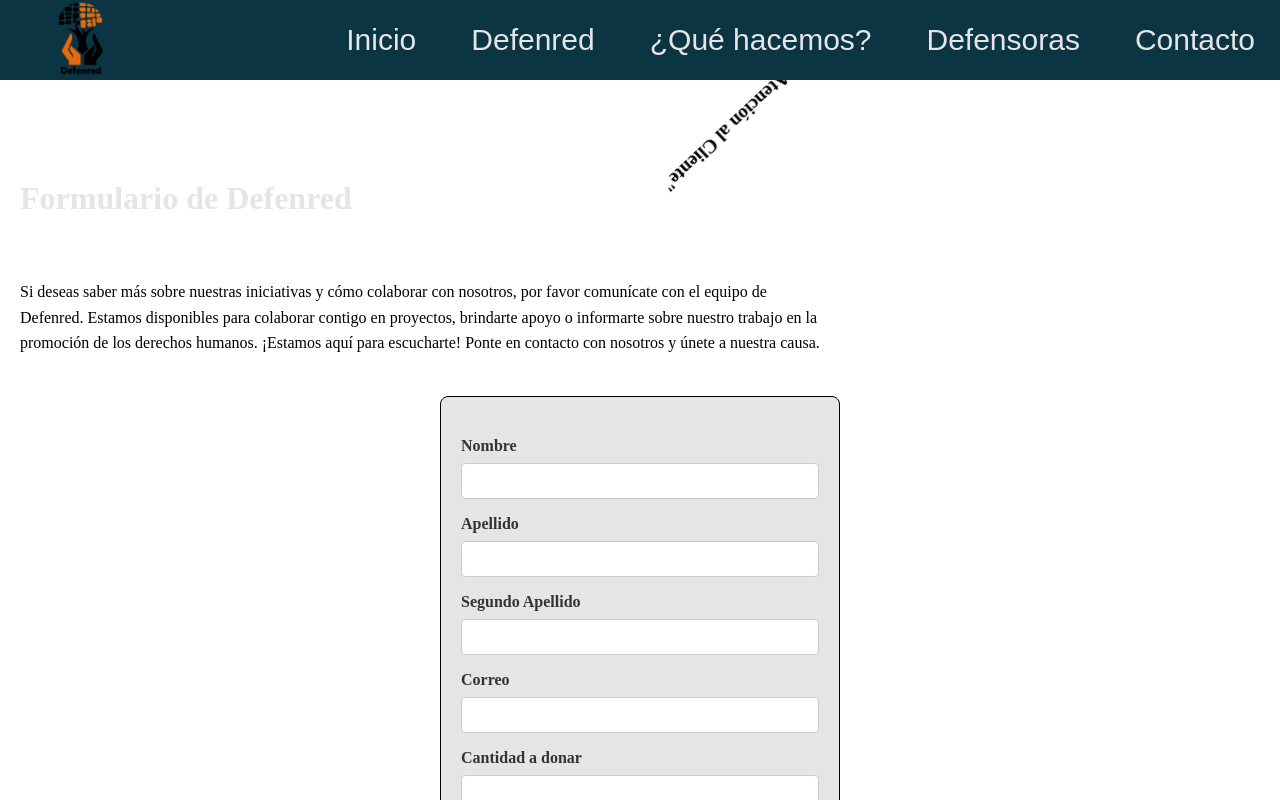
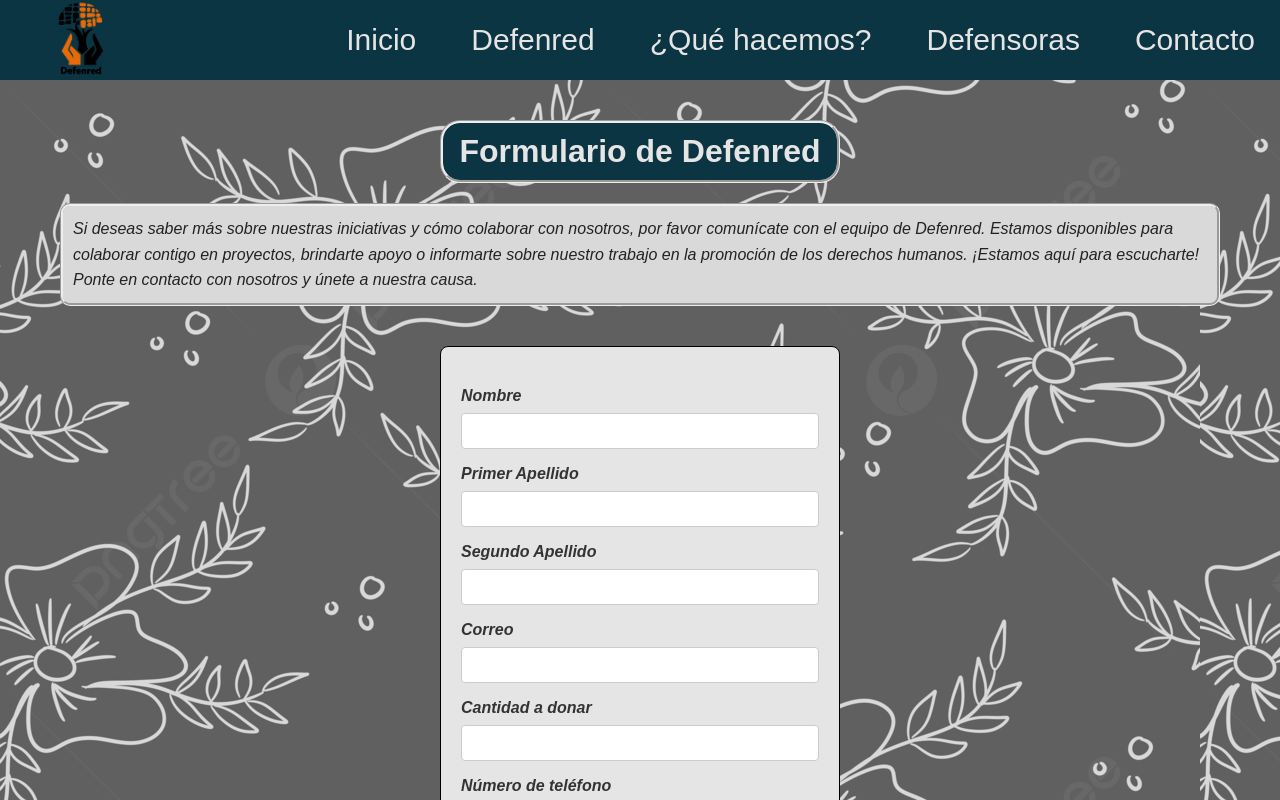
Before and after one commit to InkCapac/DANI_NODE, a React (Vite) app in the folder DEFENRED/: page /contacto in a window 1280 px wide. Shown: the top 800 px of the page. Built offline with nearby package versions, Linux system fonts and the light colour scheme.

Commit message:
CAMBIOS 23-02
:)

```diff
--- a/DEFENRED/src/componentes/Formulario.tsx
+++ b/DEFENRED/src/componentes/Formulario.tsx
@@ -53,7 +53,7 @@ const Formulario: React.FC = () => {
       </div>
 
       <div className="form-group">
-        <label htmlFor="apellido">Apellido</label>
+        <label htmlFor="apellido">Primer Apellido</label>
         <input id="apellido" type="text" ref={apellido} required />
       </div>
 
--- a/DEFENRED/src/componentes/css/formulario.css
+++ b/DEFENRED/src/componentes/css/formulario.css
@@ -7,6 +7,8 @@
 }
 .form-container {
     display: flex;
+    font-family: 'Readex Pro', sans-serif;
+    font-weight: 400;
     flex-direction: column;
     gap: 1rem;
     max-width: 400px;
@@ -14,7 +16,6 @@
     padding: 40px 20px;
     border: 1px solid;
     border-radius: 8px;
-    background-color: var(--white);
   }
 
   .form-group {
@@ -24,26 +25,33 @@
   }
 
   .form-group label {
+    font-style: italic;
     font-weight: bold;
-    color: #333;
+    color: var(--black);
   }
 
   .form-group input {
     padding: 8px;
-    border: 1px solid #ccc;
-    border-radius: 4px;
+    border: 1px groove var(--white);
+    color: var(--black);
+    border-radius: 10px;
     font-size: 16px;
+    transition: all ease 0.5s;
+  }
+  .form-group input:focus {
+    background-color: var(--blue);
+    color: var(--white);
   }
 
   .submit-button {
     padding: 10px 20px;
     background-color: var(--blue);
     color: var(--white);
-    border: none;
-    border-radius: 4px;
+    border-style: groove;
+    border-radius: 10px;
     font-size: 16px;
     cursor: pointer;
-    transition: background-color 0.3s ease;
+    transition: all 0.3s ease;
   }
 
   .submit-button:hover {
--- a/DEFENRED/src/linkedPages/contacto.tsx
+++ b/DEFENRED/src/linkedPages/contacto.tsx
@@ -1,30 +1,31 @@
 import Formulario from "../componentes/Formulario";
 import Footer from "../componentes/Footer";
 import "./css_pages/contacto.css";
-import { useParallax } from "react-scroll-parallax";
 
 const Contacto = () => {
-  //AVERIGUAR MÁS EN LA PÁGINA OFICIAL DE PARALLAX (React Scroll Parallax)
-  const parallax = useParallax<HTMLDivElement>({
-    rotate: [0, 200],
-    speed: 10,
-  });
+  //AVERIGUAR MÁS EN LA PÁGINA OFICIAL DE PARALLAX
   //En caso de no usar un const parallax, eliminarlo
-  /*
-      const parallax2 = useParallax<HTMLDivElement>({
-        rotate: [0, -360],
-      });*/
   return (
     <div id="root">
+      <head>
+        {/*Meta título*/}
+        <title>Contacta con Nosotras | Asistencia Personalizada y Atención al Cliente</title>
+        {/*Meta descripción*/}
+        <meta name="Si deseas saber más sobre nuestras iniciativas y cómo colaborar con nosotros, por favor comunícate con el equipo de Defenred. Estamos disponibles para colaborar contigo en proyectos,brindarte apoyo o informarte sobre nuestro trabajo en la promoción de los derechos humanos. ¡Estamos aquí para escucharte! Ponte en contacto con nosotros y únete a nuestra causa." />
+        {/*Lista de keywords*/}
+        <meta name="keywords" content="Contacto Defenred, Asistencia personalizada Defenred, Colaboración Defenred" />
+      </head>
       <main>
-        <div className="background">
+        <div className="background-contacto">
           <h2 className="contact-title">Formulario de Defenred</h2>
-          <div ref={parallax.ref}>
-            <h3 className="meta-contact-title">
-              Contacta con Nosotras | Asistencia Personalizada y Atención al
-              Cliente"
-            </h3>
-          </div>
+          {/*
+            <div>
+              <h3 className="meta-contact-title">
+                Contacta con Nosotras | Asistencia Personalizada y Atención al
+                Cliente
+              </h3>
+            </div>
+          */}
           <p className="contact-info">
             Si deseas saber más sobre nuestras iniciativas y cómo colaborar con
             nosotros, por favor comunícate con el equipo de Defenred. Estamos
--- a/DEFENRED/src/linkedPages/css_pages/contacto.css
+++ b/DEFENRED/src/linkedPages/css_pages/contacto.css
@@ -5,32 +5,59 @@
     --blue: rgb(12, 53, 67);
     --gray: rgb(217, 217, 217);
 }
-body{
-    background-color: var(--white);
+.background-contacto{
+    background-image: url(/src/assets/img/grayFlower_background.jpg);
+    padding: 20px;
 }
     .contact-title {
-        margin: 100px 20px 20px;
-        font-size: xx-large;
+        display: flex;
+        font-family: 'Montserrat', sans-serif;
+        font-weight: 800;
+        justify-content: center;
+        margin: 20px 420px;
+        font-size: 2rem;
         color: var(--white);
+        background-color: var(--blue);
+        transition: all ease 0.5s;
+        border-style: groove;
+        border-radius: 20px;
+        padding: 10px;
+    }
+    .contact-title:hover {
+        background-color: var(--orange);
     }
 
+    /*
     .meta-contact-title {
         margin: 20px;
         font-size: 1.2rem;
     }
-
+    */
     .keywords {
         color: var(--blue);
     }
 
     .contact-info {
-        margin: 20px;
-        line-height: 1.6; /* Mejor legibilidad */
-        max-width: 800px; /* Evita líneas muy largas */
+        display: flex;
+        font-family: 'Readex Pro', sans-serif;
+        font-weight: 400;
+        margin: 10px;
+        line-height: 1.6;
+        background-color: var(--gray);
+        color: var(--black);
+        border-style: groove;
+        border-radius: 10px;
+        padding: 10px;
+        margin: 20px 40px;
+        font-style: italic;
+        transition: all ease 0.5s;
+    }
+    .contact-info:hover {
+        background-color: var(--orange);
+        color: var(--white);
     }
 
     .donative-container {
         padding: 20px;
-        background: rgba(255, 255, 255, 0.9); /* Fondo semitransparente */
-        border-radius: 8px; /* Bordes redondeados */
+        border-radius: 8px;
     }
```
